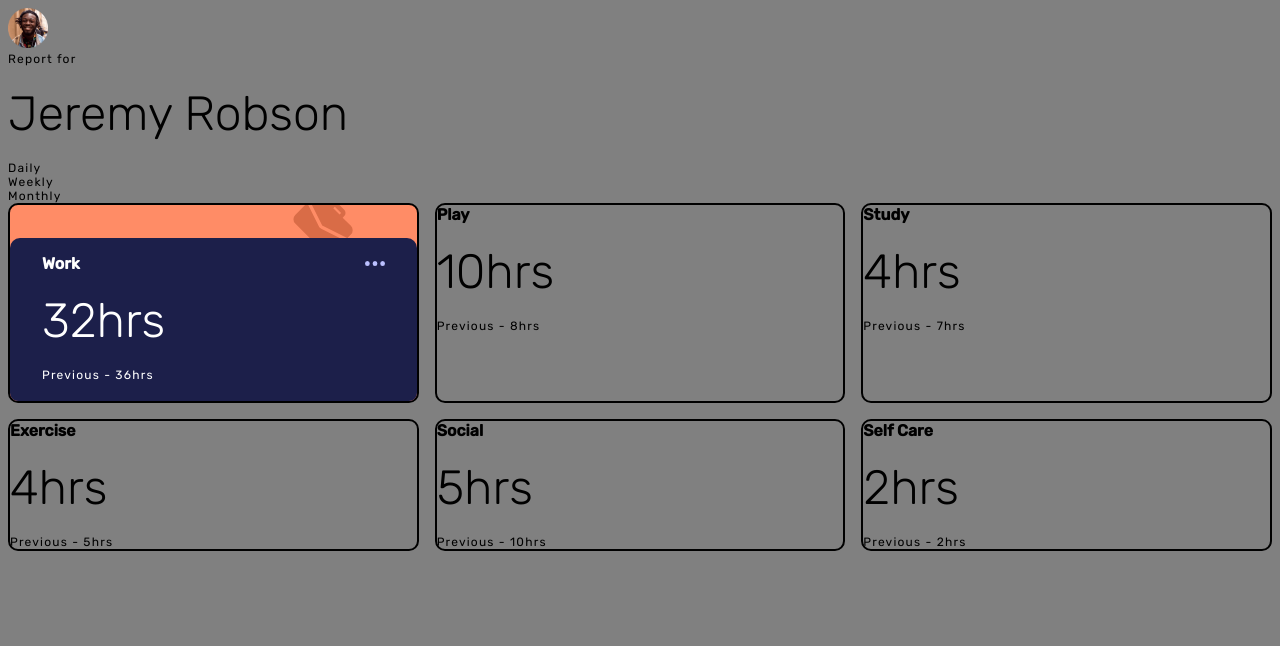
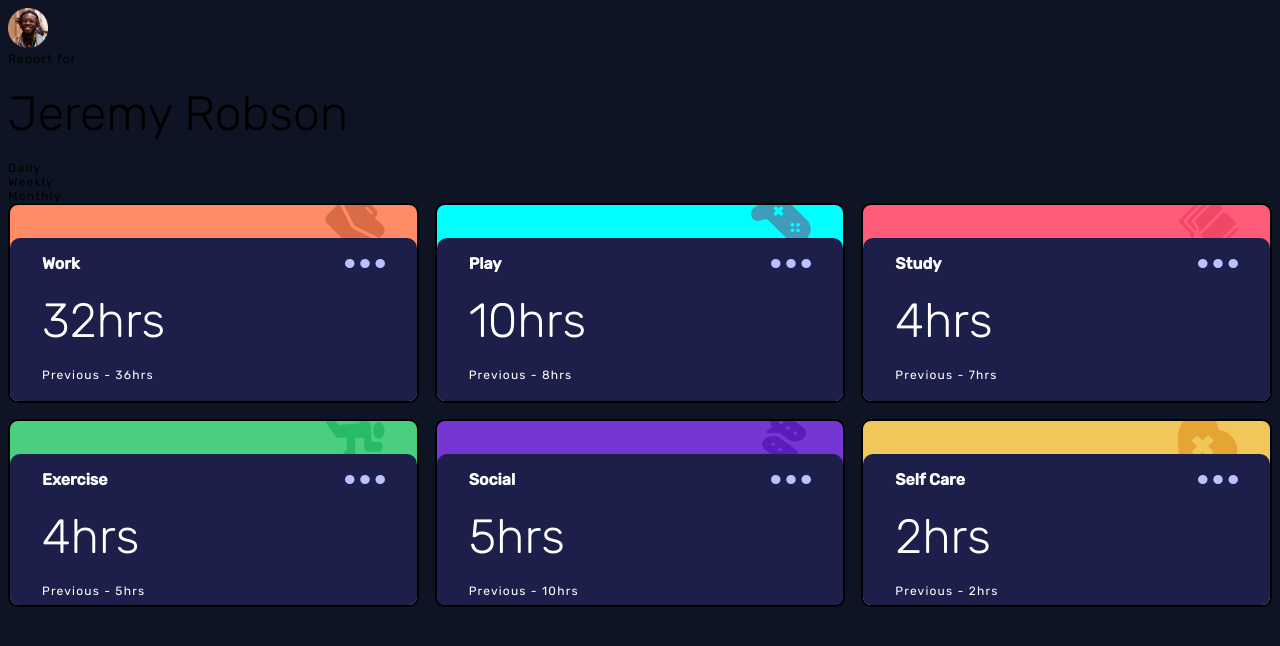
Before and after one commit to BrianBaecher/time-tracker-FEM, a plain HTML site: page index.html in a window 1280 px wide. Drawn offline with Linux system fonts and the light colour scheme; a script that the page names is missing.

Commit message:
ADDED: panels styles

```diff
--- a/index.html
+++ b/index.html
@@ -28,6 +28,7 @@
     <script defer src="app.js"></script>
   </head>
   <body>
+    <div class="personCard">
       <img src="./images/image-jeremy.png" alt="" />
       <p>Report for</p>
 
@@ -36,10 +37,12 @@
       <p>Daily</p>
       <p>Weekly</p>
       <p>Monthly</p>
+    </div>
     <div class="panels">
-      <div class="work border">
-        <div class="workImageWrapper">
-          <img class="workImage" src="./images/icon-work.svg" alt="">
+      <!-- -------WORK PANEL ------- -->
+      <div class="work panel border">
+        <div class="panelImageWrapper">
+          <img class="panelImage" src="./images/icon-work.svg" alt="" />
         </div>
         <div class="panelContent">
           <div class="panelHeader">
@@ -78,9 +81,16 @@
           </div>
         </div>
       </div>
-
-      <div class="play border">
+      <!-- -------PLAY PANEL------- -->
+      <div class="play panel border">
+        <div class="panelImageWrapper">
+          <img class="panelImage" src="./images/icon-play.svg" alt="" />
+        </div>
+        <div class="panelContent">
+          <div class="panelHeader">
             <h4>Play</h4>
+            <img src="./images/icon-ellipsis.svg" alt="" />
+          </div>
           <div class="playDaily none">
             <h2>
               1hr
@@ -102,6 +112,7 @@
               <!-- weekly -->
             </p>
           </div>
+        </div>
         <div class="playMonthly none">
           <h2>
             23hrs
@@ -113,8 +124,16 @@
           </p>
         </div>
       </div>
-      <div class="study border">
+      <!-- ------- STUDY PANEL------- -->
+      <div class="study panel border">
+        <div class="panelImageWrapper">
+          <img class="panelImage" src="./images/icon-study.svg" alt="" />
+        </div>
+        <div class="panelContent">
+          <div class="panelHeader">
             <h4>Study</h4>
+            <img src="./images/icon-ellipsis.svg" alt="" />
+          </div>
           <div class="studyDaily none">
             <h2>
               0hrs
@@ -147,8 +166,17 @@
             </p>
           </div>
         </div>
-      <div class="exercise border">
+      </div>
+      <!-- -------EXERCISE PANEL------- -->
+      <div class="exercise panel border">
+        <div class="panelImageWrapper">
+          <img class="panelImage" src="./images/icon-exercise.svg" alt="" />
+        </div>
+        <div class="panelContent">
+          <div class="panelHeader">
             <h4>Exercise</h4>
+            <img src="./images/icon-ellipsis.svg" alt="" />
+          </div>
           <div class="exerciseDaily none">
             <h2>
               1hr
@@ -181,8 +209,17 @@
             </p>
           </div>
         </div>
-      <div class="social border">
+      </div>
+      <!-- -------SOCIAL PANEL------- -->
+      <div class="social panel border">
+        <div class="panelImageWrapper">
+          <img class="panelImage" src="./images/icon-social.svg" alt="" />
+        </div>
+        <div class="panelContent">
+          <div class="panelHeader">
             <h4>Social</h4>
+            <img src="./images/icon-ellipsis.svg" alt="" />
+          </div>
           <div class="socialDaily none">
             <h2>
               Social 1hr
@@ -215,8 +252,17 @@
             </p>
           </div>
         </div>
-      <div class="selfCare border">
+      </div>
+      <!-- -------SELFCARE PANEL------- -->
+      <div class="selfCare panel border">
+        <div class="panelImageWrapper">
+          <img class="panelImage" src="./images/icon-self-care.svg" alt="" />
+        </div>
+        <div class="panelContent">
+          <div class="panelHeader">
             <h4>Self Care</h4>
+            <img src="./images/icon-ellipsis.svg" alt="" />
+          </div>
           <div class="selfCareDaily none">
             <h2>
               Self Care 0hrs
@@ -250,5 +296,6 @@
           </div>
         </div>
       </div>
+    </div>
   </body>
 </html>
--- a/style.css
+++ b/style.css
@@ -7,7 +7,7 @@
 }
 
 body {
-    background-color: gray;
+    background-color: hsl(226, 43%, 10%);
 }
 
 h1,
@@ -35,7 +35,6 @@ img {
 
 .none {
     display: none;
-    color: pink;
 }
 
 .border {
@@ -44,6 +43,7 @@ img {
     overflow: hidden;
 }
 
+/* ----------PANEL---------- */
 .panels{
     display: grid;
     grid-template-rows: 200px;
@@ -51,7 +51,6 @@ img {
     gap: 1em;
 }
 
- /* test */
 .panelHeader{
     display: flex;
     justify-content: space-between;
@@ -59,32 +58,26 @@ img {
     margin: 1em 0;
 }
 
-.panelHeader > img{
-    width: 20px;
-}
-
 .panelContent {
     /* border-radius: 10px; */
     border-top-left-radius: 10px;
     border-top-right-radius: 10px;
+    border-bottom-left-radius: 0px;
     background-color: hsl(235, 46%, 20%);
     height: 100%;
     color: white;
     padding: 0 2em;
 }
 
-/* work test
-trying to move content to bottom, to overlay image at top */
-
-.work {
+.panel {
     display: flex;
     flex-direction: column;
     align-self: flex-end;
-    background-color: hsl(15, 100%, 70%);
+    /* background-color: hsl(15, 100%, 70%); */
     height: 100%;
 }
 
-.workImageWrapper {
+.panelImageWrapper {
     z-index: 0;
     height: 2.5em;
     overflow: hidden;
@@ -93,22 +86,36 @@ trying to move content to bottom, to overlay image at top */
     width: 100%;
 }
 
-.workImage {
-    margin-right: 4em;
+.panelImage {
+    margin-right: 2em;
     height: 60px;
     width: 60px;
     position: relative;
     top: -10px;
 }
 
-
-
-.flexcol {
-    display: flex;
-    flex-direction: column;
-    height: 7em;
-    justify-content: space-between;
-    margin-top: 2em;
+/* added specificity for panel color changes above header */
+.work{
+    background-color: hsl(15, 100%, 70%);
 }
 
-/* idk what is happening */
+.play {
+    background-color: aqua;
+}
+
+.study {
+    background-color: hsl(348, 100%, 68%);
+}
+
+.exercise {
+    background-color: hsl(145, 58%, 55%);
+}
+
+.social {
+    background-color: hsl(264, 64%, 52%);
+}
+
+.selfCare {
+    background-color: hsl(43, 84%, 65%);
+}
+/* ----------END PANEL---------- */
```
Lines whose indentation alone changed are shown as unchanged.
